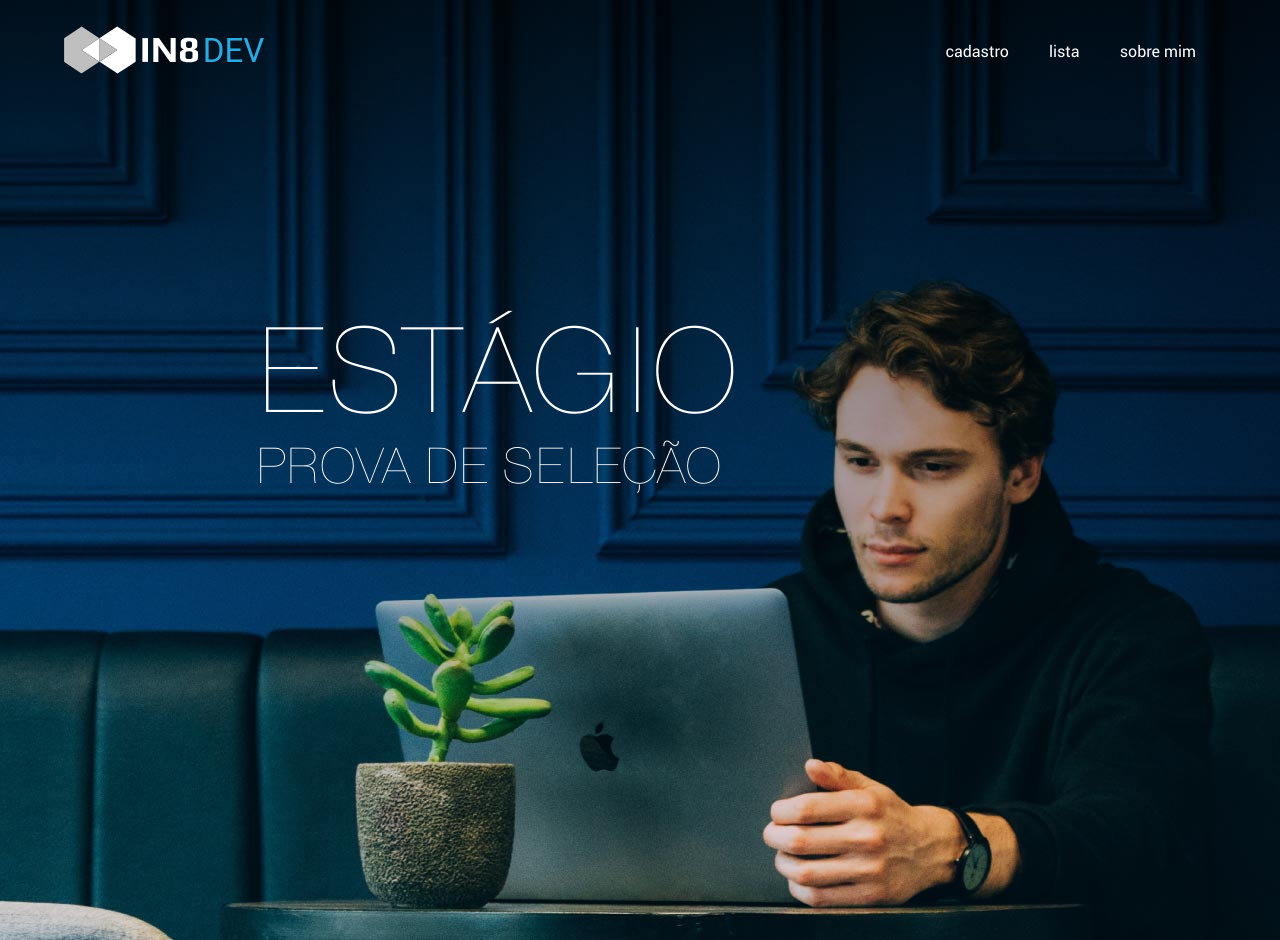
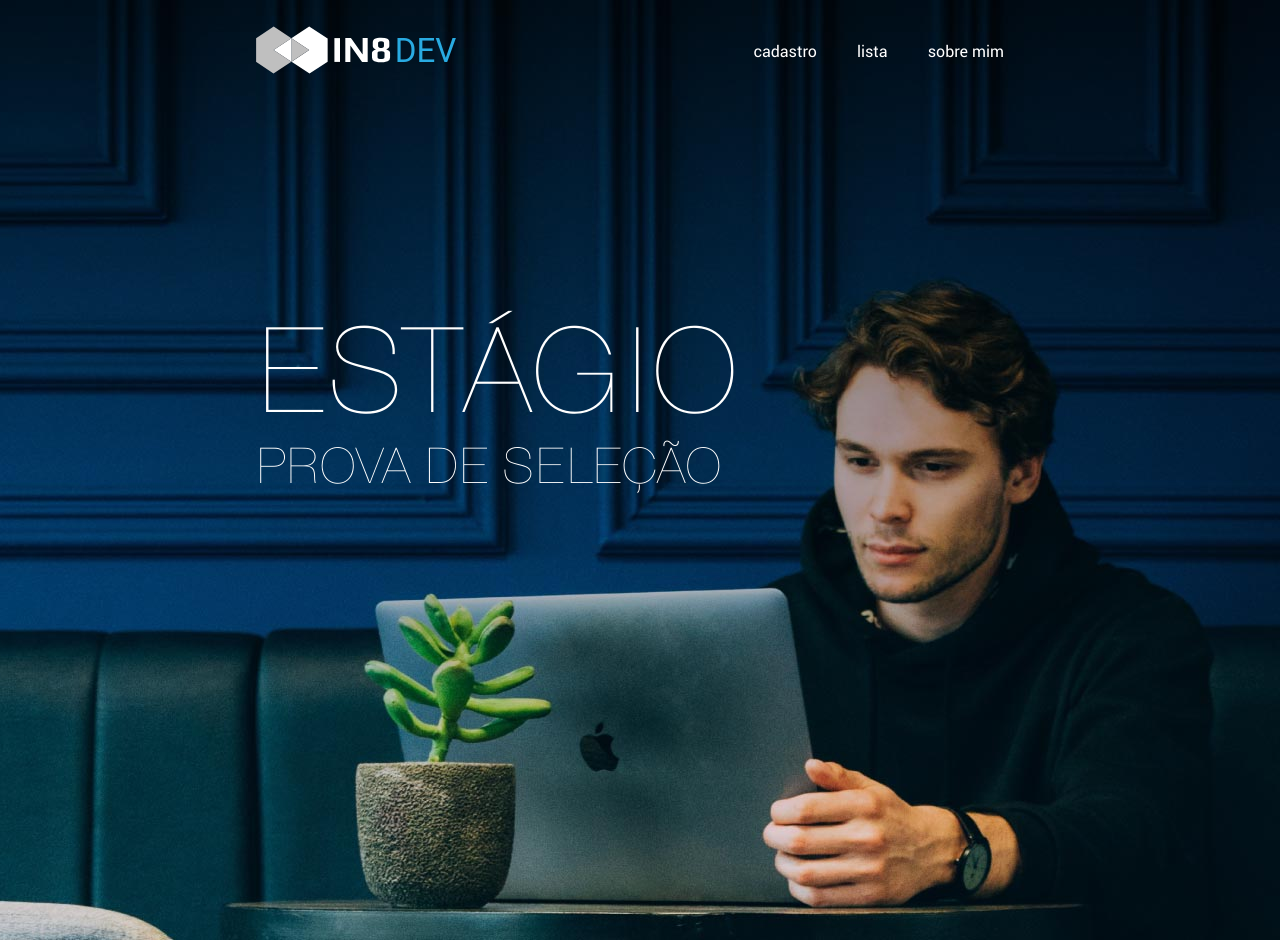
Before and after one commit to stecardoso/Prova-IN8, a plain HTML site: page index.html in a window 1280 px wide. Shown: the top 940 px of the page. Drawn offline with Linux system fonts and the light colour scheme.

Commit message:
Update style.css

```diff
--- a/style.css
+++ b/style.css
@@ -32,13 +32,13 @@ body {
     position: absolute;
     width: 200px;
     height: 100px;
-    left: 5%;
+    left: 20%;
 }
 
 ul {
     list-style-type: none;
     margin: 0;
-    padding: 0% 5%;
+    padding: 0% 20%;
     overflow: hidden;
 }
 
```
